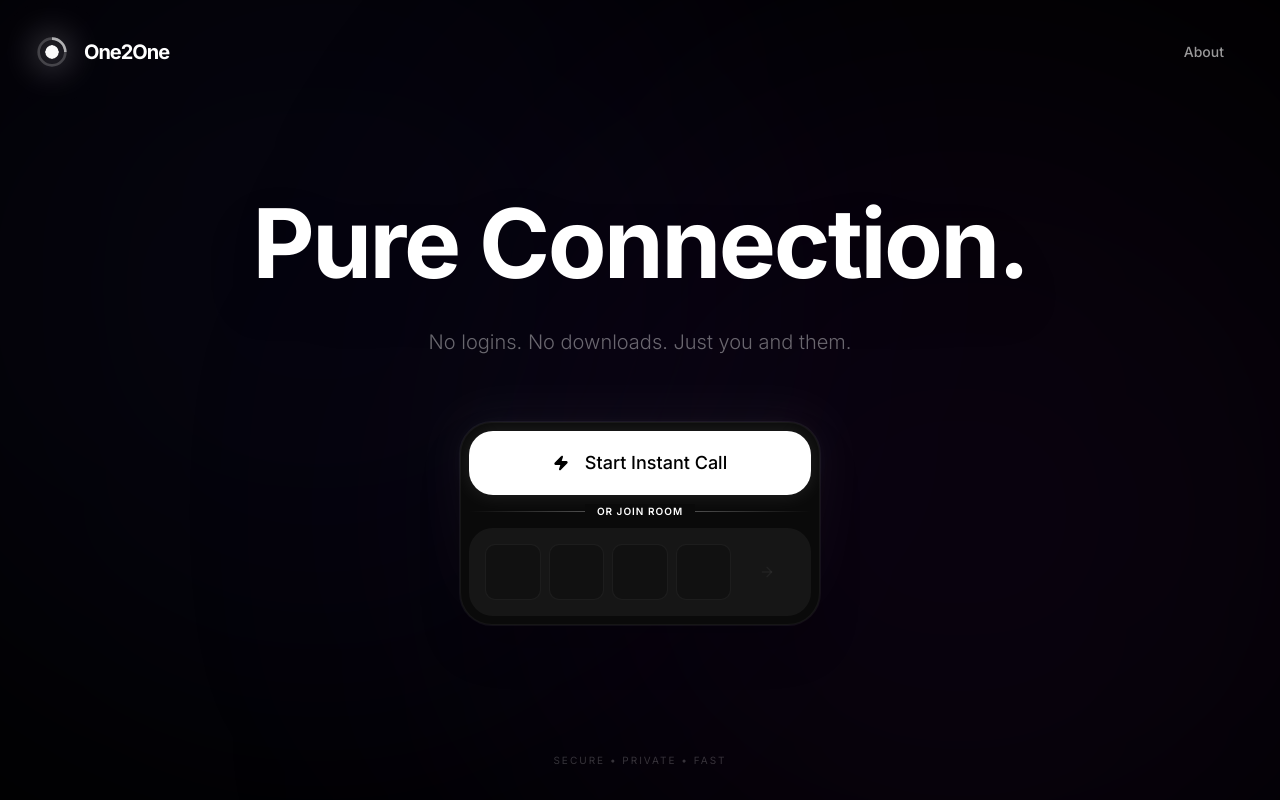
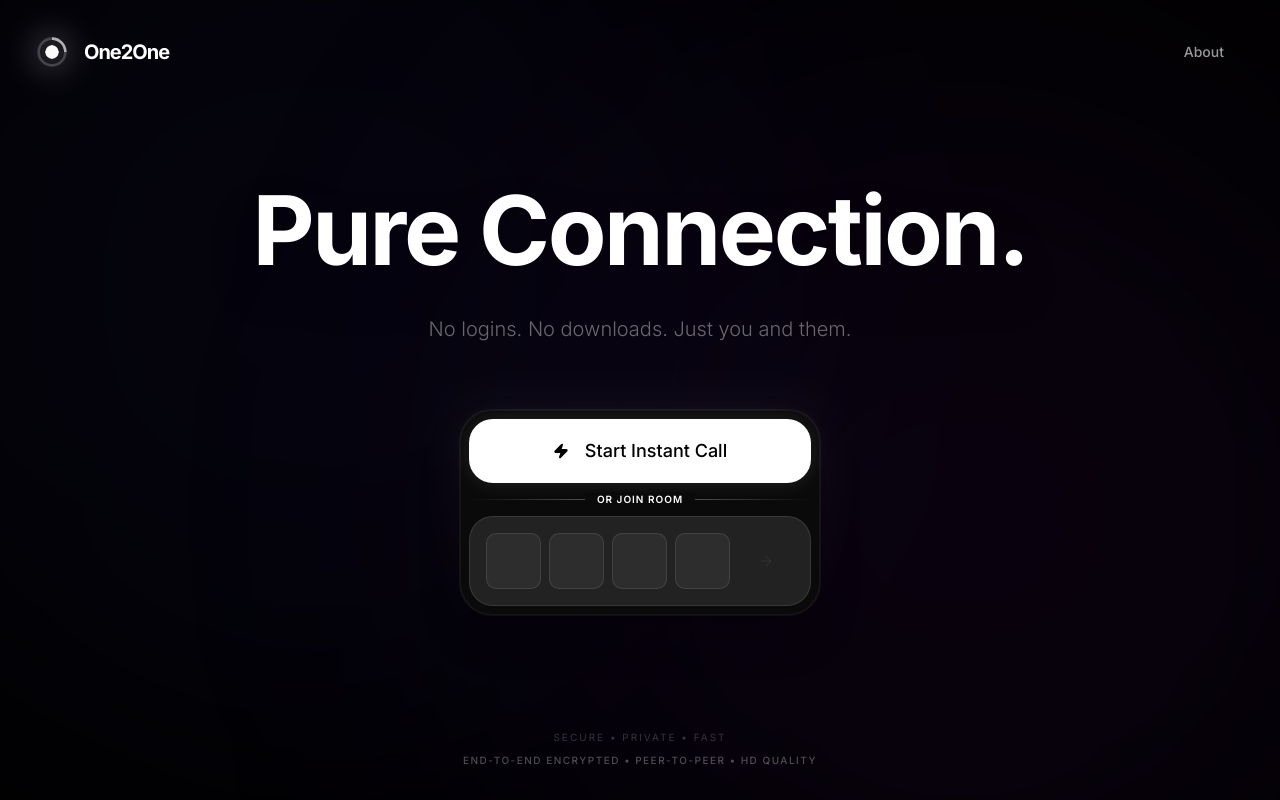
Before and after one commit to Adarsh-codesOP/one2one, a Next.js app in the folder client/: page / in a window 1280 px wide. Built offline with nearby package versions, Linux system fonts and the light colour scheme; no server answers.

Commit message:
style: increase join section visibility & add security footer

```diff
--- a/client/src/app/page.tsx
+++ b/client/src/app/page.tsx
@@ -139,7 +139,7 @@ export default function Home() {
             </div>
 
             {/* Input Area (Join Section) */}
-            <div className="bg-white/5 rounded-[1.5rem] p-4 transition-all duration-300 focus-within:bg-white/10 focus-within:ring-1 focus-within:ring-white/20 group/input">
+            <div className="bg-white/10 border border-white/10 rounded-[1.5rem] p-4 transition-all duration-300 focus-within:bg-white/15 focus-within:ring-1 focus-within:ring-white/20 group/input">
               <form onSubmit={joinRoom} className="flex gap-2 items-center">
                 <div className="relative flex-1 h-12 sm:h-14 group/otp">
                   {/* Hidden Input for Logic */}
@@ -165,7 +165,7 @@ export default function Home() {
                             "h-full flex-1 rounded-lg flex items-center justify-center text-xl font-bold transition-all duration-200 border",
                             isFilled
                               ? "border-white/20 bg-white/10 text-white"
-                              : "border-white/5 bg-black/20 text-white/5"
+                              : "border-white/10 bg-white/5 text-white/30"
                           )}
                         >
                           {roomId[index] || ""}
@@ -196,9 +196,12 @@ export default function Home() {
       </main>
 
       {/* Footer - Minimal */}
-      <footer className="w-full p-8 text-center z-10">
+      <footer className="w-full p-8 text-center z-10 flex flex-col items-center gap-2">
         <div className="text-[10px] uppercase tracking-[0.2em] text-white/20">
           Secure • Private • Fast
+        </div>
+        <div className="text-[10px] uppercase tracking-[0.15em] text-white/30 font-medium">
+          End-to-End Encrypted • Peer-to-Peer • HD Quality
         </div>
       </footer>
     </div>
```
